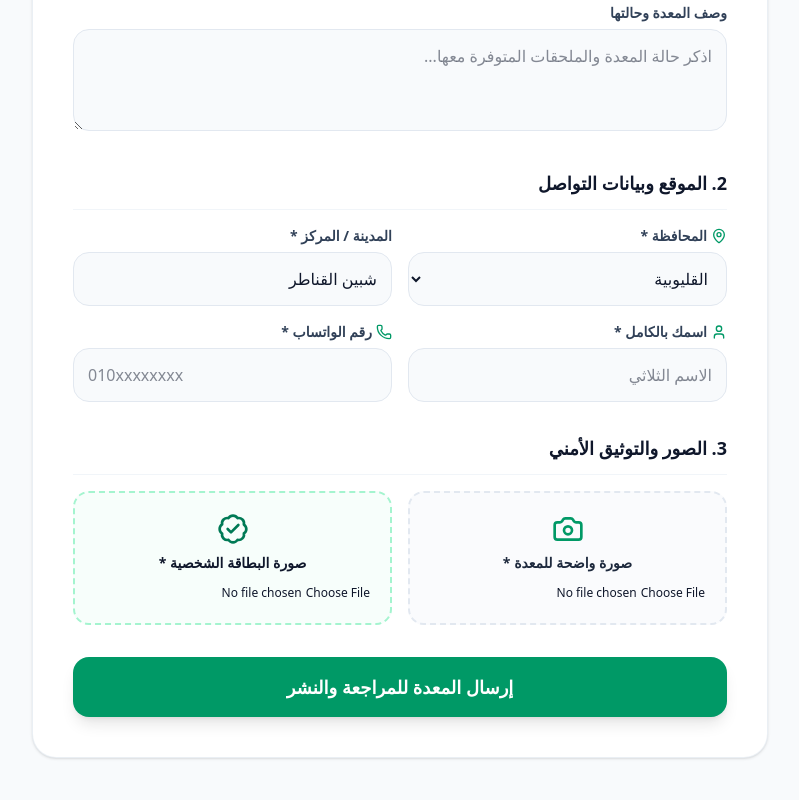
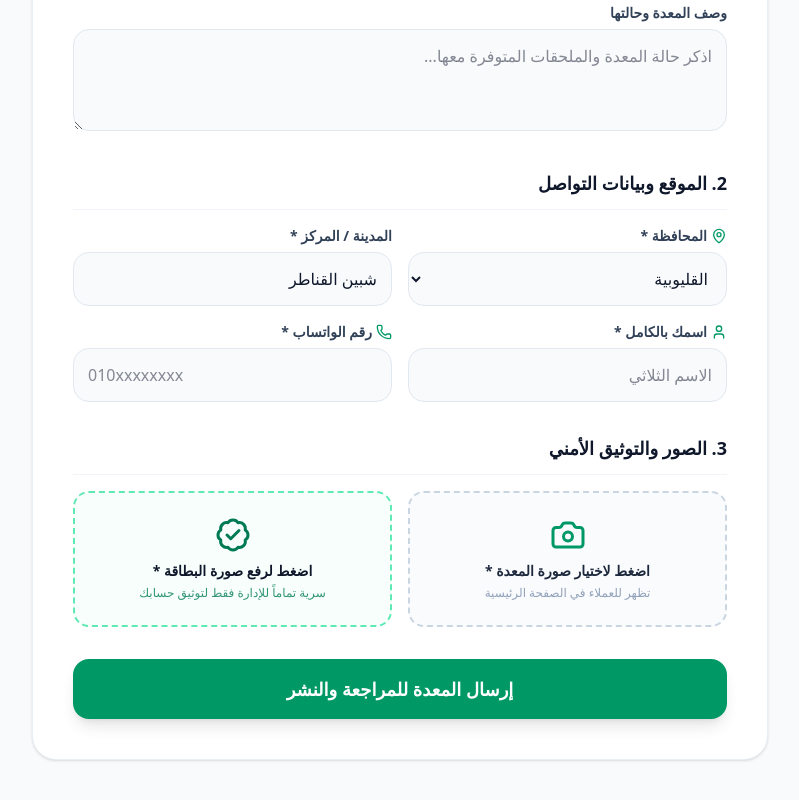
Before and after one commit to hamdy1988/ajirni, a Next.js app: page /add in a window 1280 px wide. Shown: the part 508-1308 px from the top of the page, without its empty margins (240-1039 px from the left). Built offline with nearby package versions, Linux system fonts and the light colour scheme.

Commit message:
clickable label upload boxes

```diff
--- a/src/app/add/page.tsx
+++ b/src/app/add/page.tsx
@@ -84,7 +84,8 @@ export default function AddEquipment() {
             <Sparkles className="w-4 h-4" /> <span>حوّل أدواتك المركونة إلى مصدر دخل شهري</span>
           </div>
           <h1 className="text-3xl sm:text-4xl font-black text-slate-900">اعرض معدتك للإيجار</h1>
-        </div>   <form onSubmit={handleSubmit} className="bg-white rounded-3xl shadow-sm border border-slate-200/70 p-6 sm:p-10 space-y-8">
+        </div>
+        <form onSubmit={handleSubmit} className="bg-white rounded-3xl shadow-sm border border-slate-200/70 p-6 sm:p-10 space-y-8">
           <div className="space-y-4">
             <h2 className="text-lg font-extrabold text-slate-900 border-b border-slate-100 pb-3">1. تفاصيل المعدة</h2>
             <div>
@@ -143,16 +144,27 @@ export default function AddEquipment() {
           <div className="space-y-4">
             <h2 className="text-lg font-extrabold text-slate-900 border-b border-slate-100 pb-3">3. الصور والتوثيق الأمني</h2>
             <div className="grid grid-cols-1 sm:grid-cols-2 gap-4">
-              <div className="border-2 border-dashed border-slate-200 bg-slate-50/70 rounded-2xl p-5 text-center">
-                <Camera className="w-8 h-8 text-emerald-600 mx-auto mb-2" />
-                <label className="block text-sm font-bold text-slate-800 mb-1">صورة واضحة للمعدة *</label>
-                <input required type="file" accept="image/*" onChange={(e) => setEquipmentImage(e.target.files?.item(0) ?? null)} className="text-xs w-full mt-2" />
-              </div>
-              <div className="border-2 border-dashed border-emerald-200 bg-emerald-50/40 rounded-2xl p-5 text-center">
-                <BadgeCheck className="w-8 h-8 text-emerald-700 mx-auto mb-2" />
-                <label className="block text-sm font-bold text-slate-900 mb-1">صورة البطاقة الشخصية *</label>
-                <input required type="file" accept="image/*" onChange={(e) => setIdCardImage(e.target.files?.item(0) ?? null)} className="text-xs w-full mt-2" />
-              </div>
+              <label className="block border-2 border-dashed border-slate-300 hover:border-emerald-500 bg-slate-50/70 hover:bg-emerald-50/30 rounded-2xl p-6 text-center cursor-pointer transition">
+                <Camera className="w-9 h-9 text-emerald-600 mx-auto mb-2" />
+                <span className="block text-sm font-extrabold text-slate-800">
+                  {equipmentImage ? `✅ ${equipmentImage.name}` : "اضغط لاختيار صورة المعدة *"}
+                </span>
+                <span className="block text-xs text-slate-400 mt-1">
+                  {equipmentImage ? "اضغط لتغيير الصورة" : "تظهر للعملاء في الصفحة الرئيسية"}
+                </span>
+                <input type="file" accept="image/*" onChange={(e) => setEquipmentImage(e.target.files?.item(0) ?? null)} className="hidden" />
+              </label>
+
+              <label className="block border-2 border-dashed border-emerald-300 hover:border-emerald-600 bg-emerald-50/40 hover:bg-emerald-50/70 rounded-2xl p-6 text-center cursor-pointer transition">
+                <BadgeCheck className="w-9 h-9 text-emerald-700 mx-auto mb-2" />
+                <span className="block text-sm font-extrabold text-slate-900">
+                  {idCardImage ? `✅ ${idCardImage.name}` : "اضغط لرفع صورة البطاقة *"}
+                </span>
+                <span className="block text-xs text-emerald-700/80 mt-1">
+                  {idCardImage ? "اضغط لتغيير الصورة" : "سرية تماماً للإدارة فقط لتوثيق حسابك"}
+                </span>
+                <input type="file" accept="image/*" onChange={(e) => setIdCardImage(e.target.files?.item(0) ?? null)} className="hidden" />
+              </label>
             </div>
           </div>
 
```
